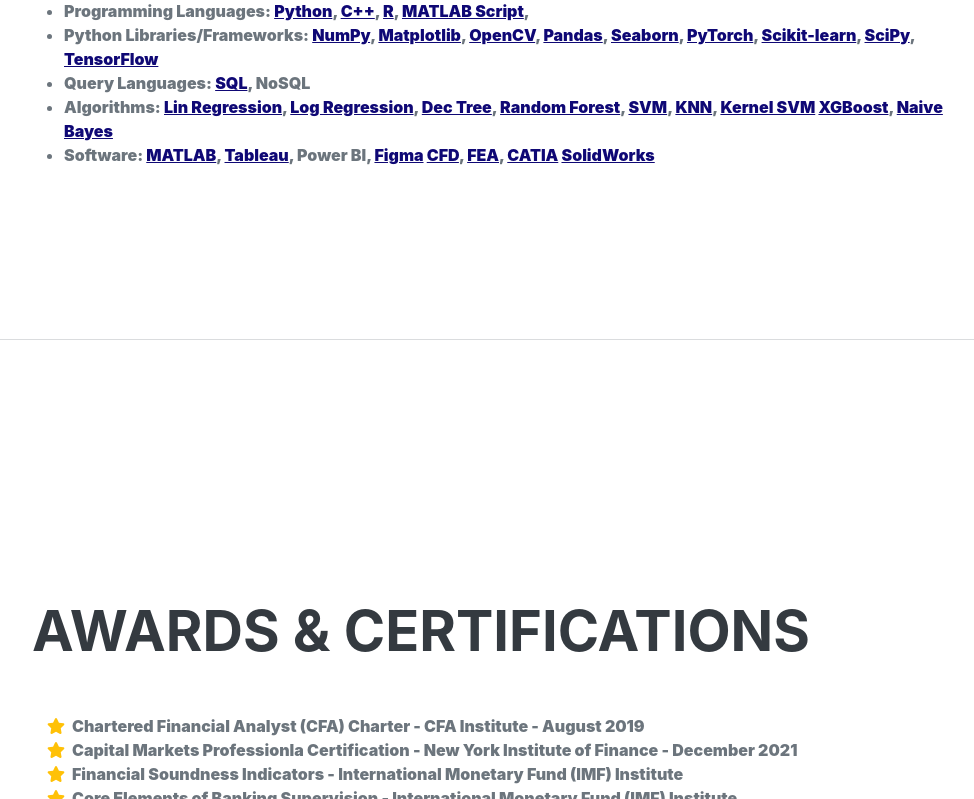
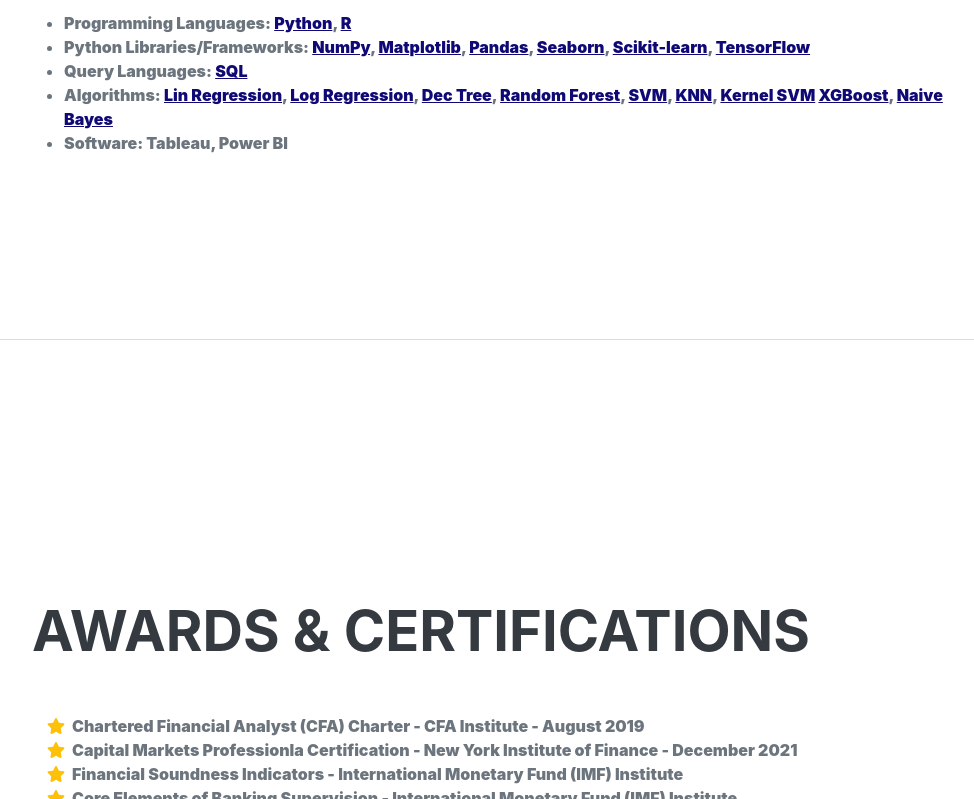
Before and after one commit to Zahradeen01/Zahradeen01, a plain HTML site: page index.html in a window 1280 px wide. Shown: the part 7187-7986 px from the top of the page, without its empty margins (288-1262 px from the left). Drawn offline with nearby package versions, Linux system fonts and the light colour scheme; files whose address does not match are found by name; a web font is replaced by a local one.

Commit message:
Update index.html

```diff
--- a/index.html
+++ b/index.html
@@ -271,26 +271,19 @@
                 <ul>
                   <li>Programming Languages:
                     <a href="https://www.python.org/" target="_blank">Python</a>,
-                    <a href="https://isocpp.org/" target="_blank">C++</a>,
-                    <a href="https://www.r-project.org/" target="_blank">R</a>,
-                    <a href="https://www.mathworks.com/products/matlab.html" target="_blank">MATLAB Script</a>,
-
+                    <a href="https://www.r-project.org/" target="_blank">R</a>
                   </li>
                   <li>Python Libraries/Frameworks:
                     <a href="https://numpy.org/" target="_blank">NumPy</a>,
                     <a href="https://matplotlib.org/" target="_blank">Matplotlib</a>,
-                    <a href="http://mlpy.sourceforge.net/" target="_blank">OpenCV</a>,
                     <a href="https://pandas.pydata.org/" target="_blank">Pandas</a>,
                     <a href="https://seaborn.pydata.org/" target="_blank">Seaborn</a>,
-                    <a href="http://pytorch.org/" target="_blank">PyTorch</a>,
                     <a href="https://scikit-learn.org/" target="_blank">Scikit-learn</a>,
-                    <a href="https://www.scipy.org/" target="_blank">SciPy</a>,
                     <a href="https://www.tensorflow.org/" target="_blank">TensorFlow</a>
 
                   </li>
                   <li>Query Languages:
-                    <a href="https://en.wikipedia.org/wiki/SQL" target="_blank">SQL</a>,
-                    <!a href="https://en.wikipedia.org/wiki/NoSQL" target="_blank">NoSQL</a>
+                    <a href="https://en.wikipedia.org/wiki/SQL" target="_blank">SQL</a>
 
                   </li>
                   <li>Algorithms:
@@ -306,14 +299,8 @@
 
                   </li>
                   <li>Software:
-                    <a href="https://www.mathworks.com/products/matlab.html" target="_blank">MATLAB</a>,
-                    <a href="https://public.tableau.com/app/profile/edidiong.archibong.eso" target="_blank">Tableau</a>,
-                    <!a href="https://powerbi.microsoft.com/en-us/" target="_blank">Power BI</a>,
-                    <a href="https://www.figma.com/proto/taS8Ch2AsadoIuw5A5WtMf/TOBOR-Prototype?node-id=0%3A1" target="_blank">Figma</a>
-                    <a href="https://www.ansys.com/products/fluids" target="_blank">CFD</a>,
-                    <a href="https://www.autodesk.com/solutions/finite-element-analysis" target="_blank">FEA</a>,
-                    <a href="https://www.3ds.com/products-services/catia/" target="_blank">CATIA</a>
-                    <a href="https://www.solidworks.com/" target="_blank">SolidWorks</a>
+                    Tableau</a>,
+                    <!a href="https://powerbi.microsoft.com/en-us/" target="_blank">Power BI</a>
                   </li>
 
                 </div>
```
